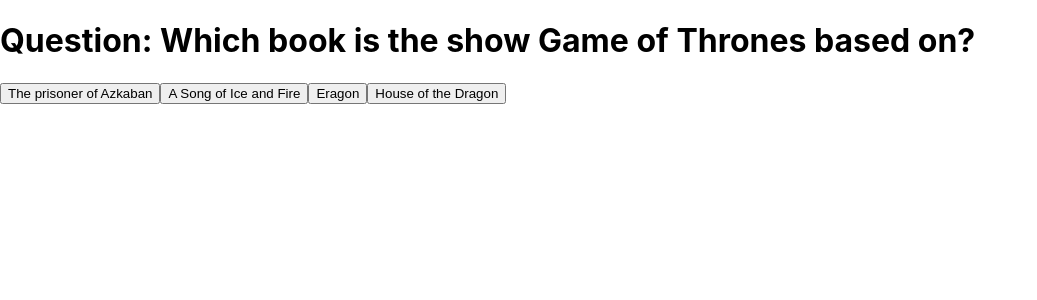
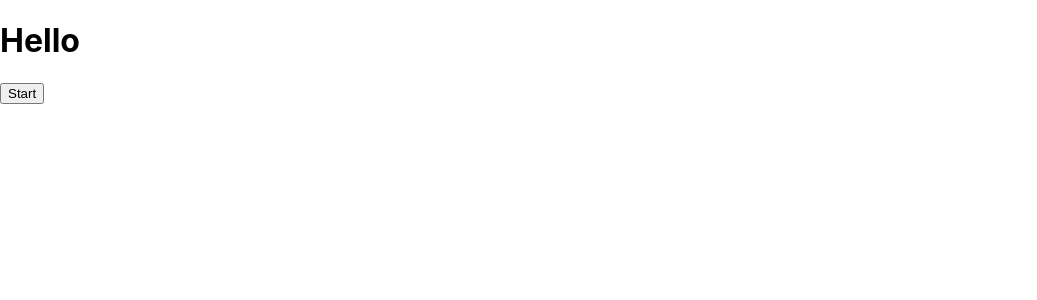
Before and after one commit to Technigo/project-redux-quiz-old, a React (Create React App) app: page / in a window 1280 px wide. Shown: the top 300 px of the page, without its empty margins (0-1037 px from the left). Built offline with nearby package versions, Linux system fonts and the light colour scheme.

Commit message:
on our way

```diff
--- a/src/App.js
+++ b/src/App.js
@@ -3,7 +3,7 @@ import { Provider } from 'react-redux';
 import { combineReducers, configureStore } from '@reduxjs/toolkit';
 import { quiz } from 'reducers/quiz';
 
-import { CurrentQuestion } from 'components/CurrentQuestion';
+import { StartPage } from 'components/StartPage';
 
 const reducer = combineReducers({
   quiz: quiz.reducer
@@ -14,7 +14,7 @@ const store = configureStore({ reducer });
 export const App = () => {
   return (
     <Provider store={store}>
-      <CurrentQuestion />
+      <StartPage />
     </Provider>
   );
 }
--- a/src/components/CurrentQuestion.js
+++ b/src/components/CurrentQuestion.js
@@ -1,3 +1,4 @@
+/* eslint-disable no-nested-ternary */
 import React from 'react'
 import { useSelector } from 'react-redux'
 import { QuizEnd } from './QuizEnd'
@@ -12,7 +13,9 @@ export const CurrentQuestion = () => {
   }
 
   return (
-    <div>{!quizEnd ? <Question /> : <QuizEnd />}</div>
+    <div>
+      {!quizEnd ? <Question /> : <QuizEnd />}
+    </div>
   )
 }
 
--- a/src/components/Question.js
+++ b/src/components/Question.js
@@ -5,6 +5,7 @@ import { quiz } from 'reducers/quiz'
 export const Question = () => {
   const question = useSelector((state) => state.quiz.questions[state.quiz.currentQuestionIndex])
   const dispatch = useDispatch();
+  console.log(question);
 
   if (!question) {
     return <h1>Oh no! I could not find the current question!</h1>
@@ -14,9 +15,9 @@ export const Question = () => {
     dispatch(quiz.actions.submitAnswer({ questionId, answerIndex }))
     if (question.correctAnswerIndex === answerIndex) {
       dispatch(quiz.actions.goToNextQuestion())
-    } else {
+    } /* else {
       window.alert('sorry wrong answer')
-    }
+    } */
   }
 
   return (
--- a/src/components/QuizEnd.js
+++ b/src/components/QuizEnd.js
@@ -1,7 +1,16 @@
 import React from 'react'
+import { useSelector } from 'react-redux'
+// import { quiz } from 'reducers/quiz'
 
 export const QuizEnd = () => {
+  const selectedAnswer = useSelector((state) => state.quiz.answers)
+  console.log(selectedAnswer)
   return (
-    <h1>This quiz is over! Please leave now.</h1>
+    <div>
+      <h1>This quiz is over! Please leave now.</h1>
+      {selectedAnswer.map((item) => {
+        return <p key={item.answer}>{item.isCorrect ? 'rätt' : 'fel'} {item.answer}</p>
+      })}
+    </div>
   )
 }
--- /dev/null
+++ b/src/components/StartPage.js
@@ -0,0 +1,18 @@
+import React from 'react'
+// import { useDispatch } from 'react-redux'
+// import { quiz } from 'reducers/quiz';
+import { CurrentQuestion } from './CurrentQuestion';
+
+export const StartPage = () => {
+//   const dispatch = useDispatch();
+//   const quizStarted = useSelector((state) => state.quiz.start)
+  const startBtn = () => {
+    return <CurrentQuestion />
+  }
+
+  return (
+    <div><h1>Hello</h1>
+      <button type="button" onClick={startBtn}>Start</button>
+    </div>
+  )
+}
--- a/src/reducers/quiz.js
+++ b/src/reducers/quiz.js
@@ -32,6 +32,7 @@ const initialState = {
   questions,
   answers: [],
   currentQuestionIndex: 0,
+  quizStarted: false,
   quizOver: false
 }
 // CreateSlice creates a piece of the store
@@ -56,6 +57,11 @@ export const quiz = createSlice({
      * When dispatching this action, you should pass an object as the payload with `questionId`
      * and `answerIndex` keys. See the readme for more details.
      */
+
+    startQuiz: (state) => {
+      state.start = true
+    },
+
     submitAnswer: (state, action) => {
       const { questionId, answerIndex } = action.payload
       const question = state.questions.find((q) => q.id === questionId)
```
